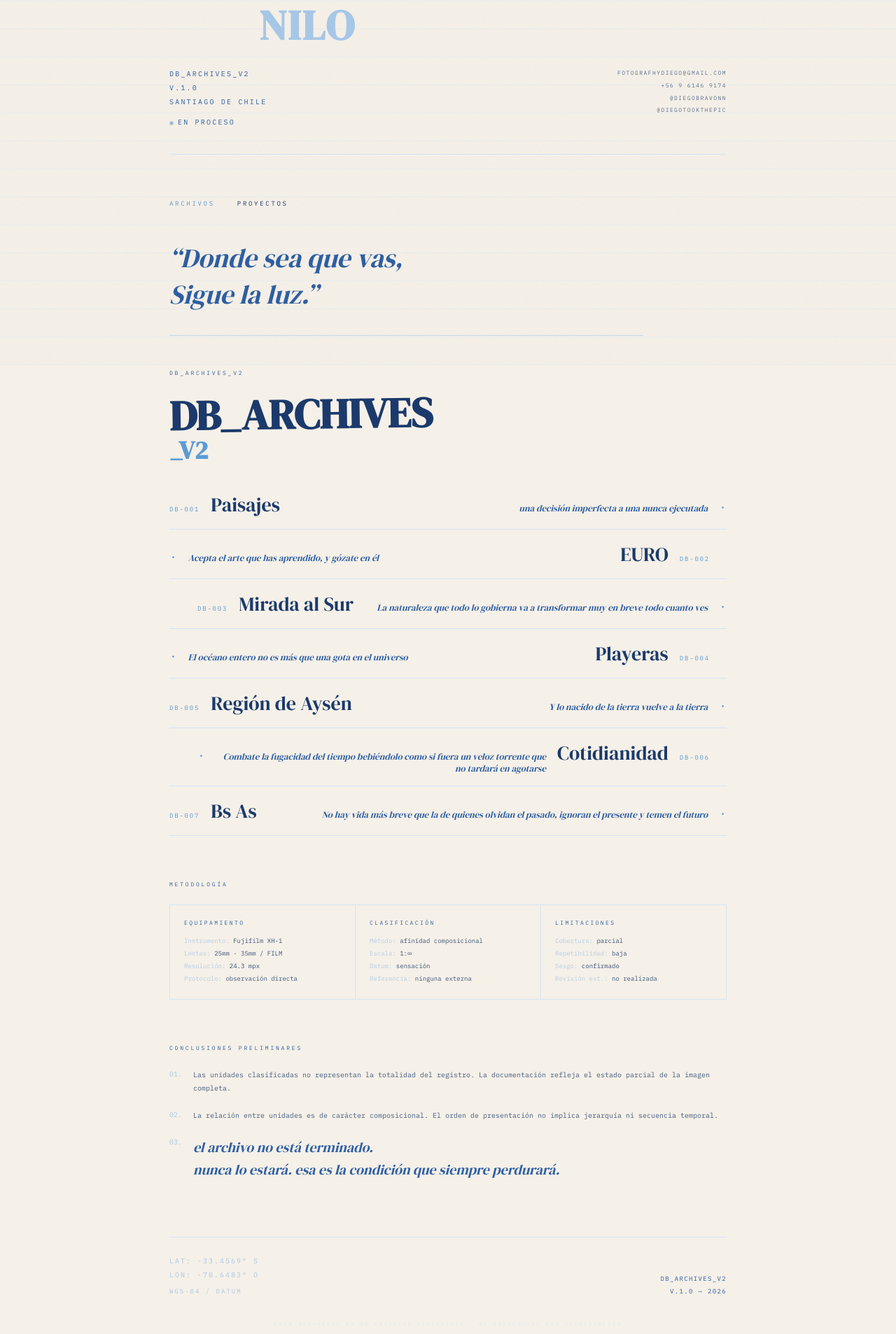
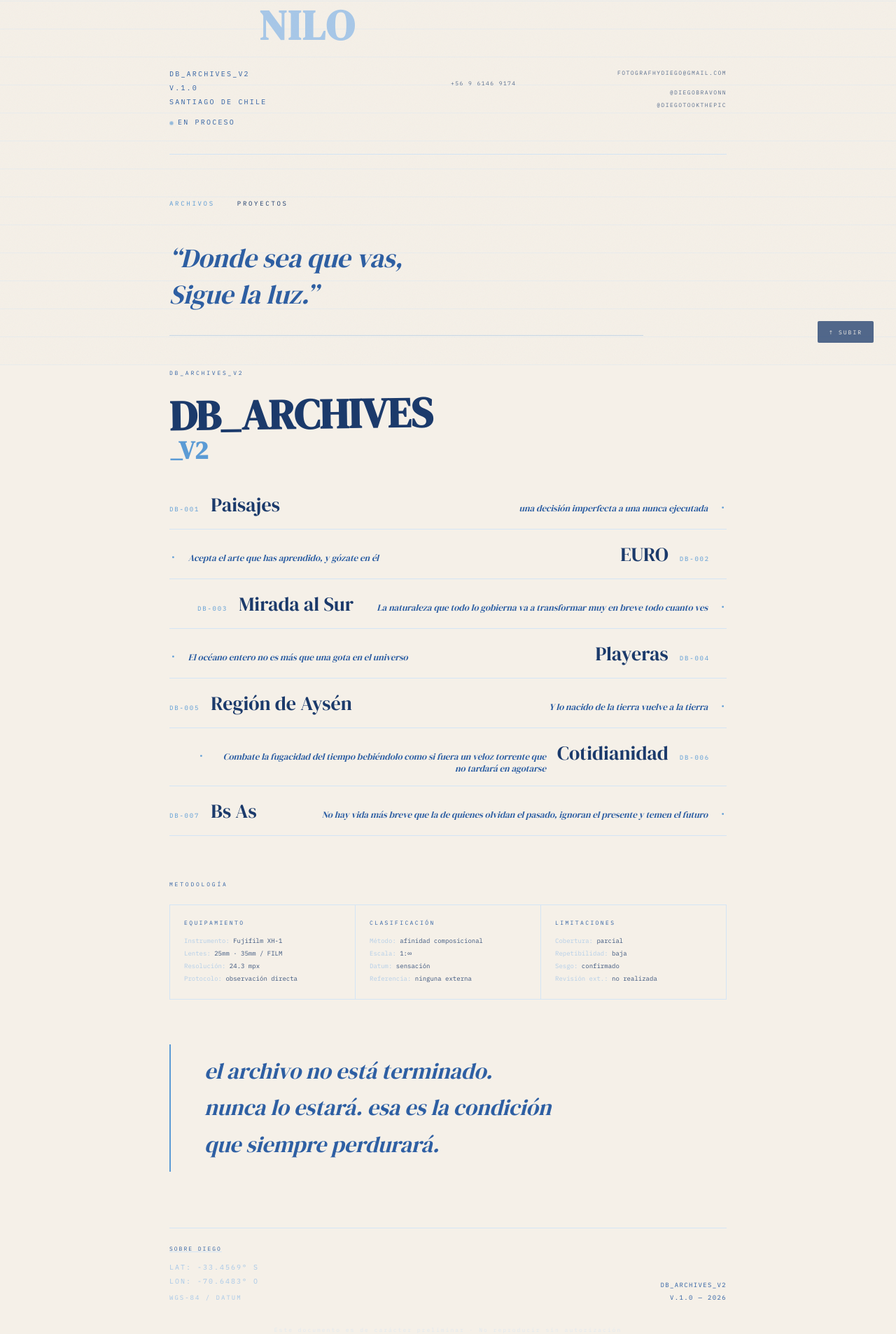
Before and after one commit to diegobravo011-svg/DB_archive_v2, a Next.js app: page / in a window 1280 px wide. Shown: the part 278-2185 px from the top of the page at 70% size. Built offline with nearby package versions, Linux system fonts and the light colour scheme.

Commit message:
feat: contactos clickables, proyectos en construccion, cita creativa, modal SobreDiego, scroll-to-top, mobile responsive

```diff
--- a/src/app/globals.css
+++ b/src/app/globals.css
@@ -625,3 +625,86 @@ body {
   0%, 100% { opacity: 1; transform: scale(1); }
   50% { opacity: 0.5; transform: scale(0.85); }
 }
+
+/* ─── CONTACT LINKS (header) ─────────────────────────────────────────────── */
+.contact-link {
+  transition: color 0.2s ease, opacity 0.2s ease;
+}
+.contact-link:hover {
+  color: var(--blue-prussian) !important;
+  opacity: 1 !important;
+  text-decoration: underline;
+  text-decoration-color: var(--blue-light);
+}
+
+/* ─── METADATA GRID — mobile: mantiene 2 columnas ───────────────────────── */
+@media (max-width: 500px) {
+  .metadata-grid {
+    grid-template-columns: 1fr 1fr !important;
+  }
+  .meta-right {
+    text-align: right !important;
+  }
+}
+
+/* ─── SOBRE LINK (footer) ────────────────────────────────────────────────── */
+.sobre-link {
+  display: block;
+  background: none;
+  border: none;
+  cursor: pointer;
+  font-family: var(--font-mono);
+  font-size: 8px;
+  letter-spacing: 0.25em;
+  text-transform: uppercase;
+  color: var(--blue-mid);
+  padding: 0;
+  margin-bottom: 0.75rem;
+  text-align: left;
+  text-decoration: underline;
+  text-decoration-color: var(--blue-ghost);
+  transition: color 0.2s ease, text-decoration-color 0.2s ease;
+}
+.sobre-link:hover {
+  color: var(--blue-prussian);
+  text-decoration-color: var(--blue-light);
+}
+
+/* ─── SCROLL TO TOP BUTTON ───────────────────────────────────────────────── */
+.scroll-top-btn {
+  position: fixed;
+  bottom: 2rem;
+  right: 2rem;
+  z-index: 150;
+  font-family: var(--font-mono);
+  font-size: 8px;
+  letter-spacing: 0.25em;
+  text-transform: uppercase;
+  background: var(--blue-prussian);
+  color: var(--cream);
+  border: none;
+  padding: 0.65rem 1rem;
+  cursor: pointer;
+  border-radius: 2px;
+  opacity: 0;
+  transform: translateY(8px);
+  transition: opacity 0.3s ease, transform 0.3s ease, background 0.2s ease;
+  animation: revealScrollBtn 0.5s ease 1.5s forwards;
+}
+.scroll-top-btn:hover {
+  background: var(--blue-mid);
+  transform: translateY(-2px) !important;
+  opacity: 1 !important;
+}
+
+@keyframes revealScrollBtn {
+  to { opacity: 0.75; transform: translateY(0); }
+}
+
+@media (max-width: 500px) {
+  .scroll-top-btn {
+    bottom: 1.25rem;
+    right: 1.25rem;
+    padding: 0.5rem 0.75rem;
+  }
+}
--- a/src/app/page.tsx
+++ b/src/app/page.tsx
@@ -351,11 +351,68 @@ function CollectionView({ sample, onBack }: { sample: typeof SAMPLES[0]; onBack:
   );
 }
 
+// ─── SOBRE DIEGO MODAL ──────────────────────────────────────────────────────
+function SobreModal({ onClose }: { onClose: () => void }) {
+  useEffect(() => {
+    const handler = (e: KeyboardEvent) => { if (e.key === "Escape") onClose(); };
+    window.addEventListener("keydown", handler);
+    return () => window.removeEventListener("keydown", handler);
+  }, [onClose]);
+
+  return (
+    <div className="lightbox-overlay" onClick={onClose}>
+      <div
+        onClick={e => e.stopPropagation()}
+        style={{
+          background: "var(--cream)",
+          border: "1px solid var(--blue-ghost)",
+          maxWidth: 520, width: "90%",
+          padding: "2.5rem",
+          position: "relative",
+          borderRadius: 2,
+        }}
+      >
+        <button
+          onClick={onClose}
+          style={{
+            position: "absolute", top: "1rem", right: "1rem",
+            background: "none", border: "none", cursor: "pointer",
+            fontFamily: "var(--font-mono)", fontSize: 9,
+            color: "var(--blue-light)", letterSpacing: "0.2em",
+          }}
+        >× CERRAR</button>
+
+        <span style={{
+          fontFamily: "var(--font-mono)", fontSize: 8, letterSpacing: "0.35em",
+          color: "var(--blue-mid)", textTransform: "uppercase",
+          display: "block", marginBottom: "1.75rem",
+        }}>SOBRE DIEGO</span>
+
+        <p style={{
+          fontFamily: "var(--font-serif)", fontSize: 26,
+          color: "var(--blue-prussian)", fontWeight: 400,
+          lineHeight: 1.2, marginBottom: "1.5rem",
+        }}>Diego Bravo Nilo</p>
+
+        <div style={{
+          borderTop: "1px solid var(--blue-ghost)", paddingTop: "1.5rem",
+          fontFamily: "var(--font-mono)", fontSize: 9,
+          color: "var(--blue-light)", letterSpacing: "0.15em", lineHeight: 2,
+          fontStyle: "italic",
+        }}>
+          Próximamente — información en construcción.
+        </div>
+      </div>
+    </div>
+  );
+}
+
 // ─── MAIN PAGE ──────────────────────────────────────────────────────────────
 export default function FieldReport() {
   const [mounted, setMounted] = useState(false);
   const [activeCollection, setActiveCollection] = useState<string | null>(null);
   const [activeSection, setActiveSection] = useState<"proyectos" | "archivos">("archivos");
+  const [sobreOpen, setSobreOpen] = useState(false);
 
   useEffect(() => { setMounted(true); }, []);
 
@@ -394,10 +451,32 @@ export default function FieldReport() {
               </div>
             </div>
             <div className="meta-right">
-              <div>{AUTHOR.email}</div>
-              <div>{AUTHOR.phone}</div>
-              <div>{AUTHOR.ig1}</div>
-              <div>{AUTHOR.ig2}</div>
+              <a
+                href={`mailto:${AUTHOR.email}`}
+                className="contact-link"
+                style={{ color: "inherit", textDecoration: "none", display: "block" }}
+              >{AUTHOR.email}</a>
+              <button
+                className="contact-link"
+                onClick={() => navigator.clipboard.writeText(AUTHOR.phone)}
+                title="Copiar número"
+                style={{
+                  background: "none", border: "none", cursor: "pointer",
+                  fontFamily: "inherit", fontSize: "inherit",
+                  letterSpacing: "inherit", color: "inherit",
+                  padding: 0, display: "block", textAlign: "right" as const,
+                }}
+              >{AUTHOR.phone}</button>
+              <a
+                href="https://instagram.com/diegobravonn" target="_blank"
+                rel="noopener noreferrer" className="contact-link"
+                style={{ color: "inherit", textDecoration: "none", display: "block" }}
+              >{AUTHOR.ig1}</a>
+              <a
+                href="https://instagram.com/diegotookthepic" target="_blank"
+                rel="noopener noreferrer" className="contact-link"
+                style={{ color: "inherit", textDecoration: "none", display: "block" }}
+              >{AUTHOR.ig2}</a>
             </div>
           </div>
 
@@ -481,35 +560,21 @@ export default function FieldReport() {
               Proyectos
             </h2>
 
-            {/* Grilla irregular */}
-            <div className="projects-grid">
-              {[
-                { num: "01", name: "Eventos Sociales" },
-                { num: "02", name: "Comercial" },
-                { num: "03", name: "Editorial" },
-                { num: "04", name: "Retratos" },
-                { num: "05", name: "Urbano" },
-                { num: "06", name: "Luz disponible" },
-                { num: "07", name: "Interiores" },
-                { num: "08", name: "Horizonte" },
-                { num: "09", name: "Sin clasificar" },
-              ].map((p, i) => (
-                <div
-                  key={p.num}
-                  id={`project-${p.num}`}
-                  className="project-card"
-                  role="button"
-                  tabIndex={0}
-                  aria-label={`Proyecto ${p.num}: ${p.name}`}
-                  style={{
-                    background: i % 3 === 0 ? "var(--cream-dark)" : i % 3 === 1 ? "var(--blue-ghost)" : "var(--cream)",
-                    animationDelay: `${D[3] + i * 50}ms`,
-                  }}
-                >
-                  <div className="project-card-num">{p.num}</div>
-                  <div className="project-card-name">{p.name}</div>
-                </div>
-              ))}
+            {/* En construcción */}
+            <div style={{
+              marginTop: "1.5rem",
+              padding: "3rem 2rem",
+              border: "1px dashed var(--blue-ghost)",
+              borderRadius: 2,
+              textAlign: "center" as const,
+            }}>
+              <p style={{ ...mono, fontSize: 9, letterSpacing: "0.35em",
+                color: "var(--blue-mid)", textTransform: "uppercase" as const,
+                marginBottom: "0.75rem" }}>EN CONSTRUCCIÓN</p>
+              <p style={{ ...mono, fontSize: 8, color: "var(--blue-light)",
+                letterSpacing: "0.15em" }}>
+                Esta sección está siendo definida · Próximamente
+              </p>
             </div>
           </section>
         )}
@@ -560,30 +625,26 @@ export default function FieldReport() {
           </section>
         )}
 
-        {/* ── CONCLUSIONES ── */}
+        {/* ── CITA FINAL ── */}
         <section className="fade-in" style={{ animationDelay: `${D[5]}ms`, marginBottom: "4rem" }}>
-          <span className="section-label">CONCLUSIONES PRELIMINARES</span>
-          <div style={{ display: "flex", flexDirection: "column", gap: "1.25rem" }}>
-            {[
-              { num: "01.", italic: false,
-                text: "Las unidades clasificadas no representan la totalidad del registro. La documentación refleja el estado parcial de la imagen completa." },
-              { num: "02.", italic: false,
-                text: "La relación entre unidades es de carácter composicional. El orden de presentación no implica jerarquía ni secuencia temporal." },
-              { num: "03.", italic: true,
-                text: "el archivo no está terminado.\nnunca lo estará. esa es la condición que siempre perdurará." },
-            ].map(item => (
-              <div key={item.num} style={{ display: "flex", gap: "1rem" }}>
-                <span style={{ ...mono, fontSize: 10, color: "var(--blue-light)", flexShrink: 0, paddingTop: 2 }}>
-                  {item.num}
-                </span>
-                {item.italic
-                  ? <em style={{ ...serif, fontSize: 20, color: "var(--blue-mid)",
-                      fontStyle: "italic", lineHeight: 1.6, whiteSpace: "pre-line" }}>{item.text}</em>
-                  : <p style={{ ...mono, fontSize: 10, color: "var(--blue-prussian)",
-                      lineHeight: 1.9, opacity: 0.8 }}>{item.text}</p>
-                }
-              </div>
-            ))}
+          <div style={{
+            borderLeft: "2px solid var(--blue-cyan)",
+            paddingLeft: "clamp(1.25rem, 4vw, 3rem)",
+            paddingTop: "0.75rem",
+            paddingBottom: "0.75rem",
+          }}>
+            <em style={{
+              ...serif,
+              fontSize: "clamp(18px, 3.5vw, 32px)",
+              color: "var(--blue-mid)",
+              fontStyle: "italic",
+              lineHeight: 1.65,
+              display: "block",
+            }}>
+              el archivo no está terminado.<br />
+              nunca lo estará. esa es la condición<br />
+              que siempre perdurará.
+            </em>
           </div>
         </section>
 
@@ -592,6 +653,10 @@ export default function FieldReport() {
           <div style={{ display: "flex", justifyContent: "space-between",
             alignItems: "flex-end", flexWrap: "wrap", gap: "1rem" }}>
             <div className="footer-coords">
+              <button
+                onClick={() => setSobreOpen(true)}
+                className="sobre-link"
+              >SOBRE DIEGO</button>
               <div>LAT: {AUTHOR.lat}</div>
               <div>LON: {AUTHOR.lon}</div>
               <div style={{ marginTop: "0.25rem", fontSize: 9 }}>WGS-84 / DATUM</div>
@@ -609,6 +674,17 @@ export default function FieldReport() {
         </footer>
 
       </div>
+
+      {/* ── SCROLL TO TOP ── */}
+      <button
+        onClick={() => window.scrollTo({ top: 0, behavior: "smooth" })}
+        aria-label="Volver arriba"
+        className="scroll-top-btn"
+      >↑ SUBIR</button>
+
+      {/* ── MODAL SOBRE DIEGO ── */}
+      {sobreOpen && <SobreModal onClose={() => setSobreOpen(false)} />}
+
     </div>
   );
 }
```
